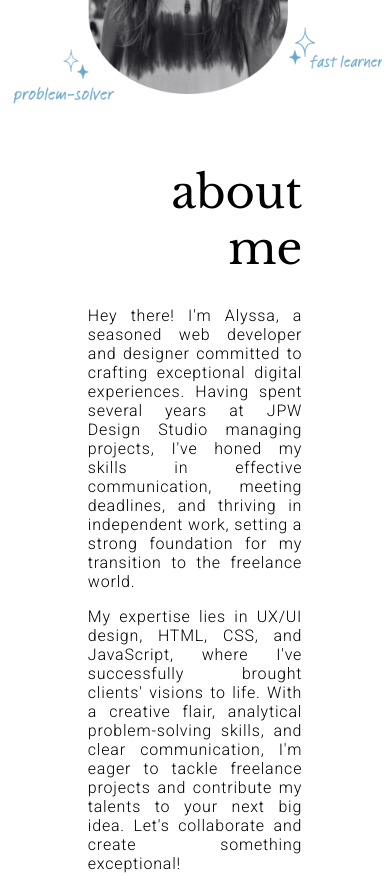
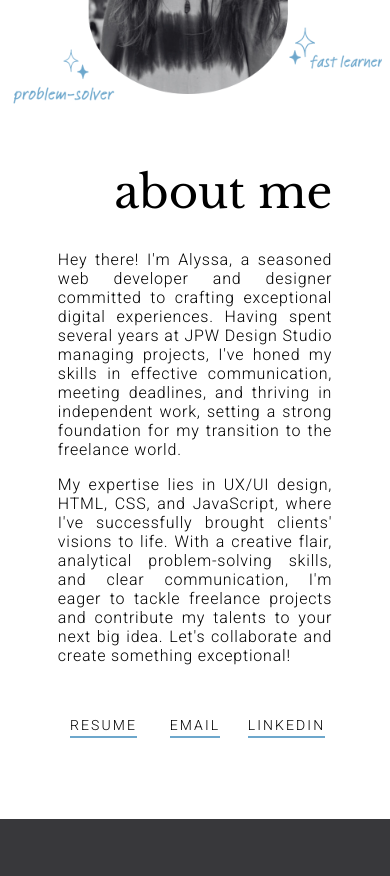
Before and after one commit to alybranch/alybranch.github.io, a plain HTML site: page index.html in a window 390 px wide. Shown: the part 1160-2036 px from the top of the page. Drawn offline with nearby package versions, Linux system fonts and the light colour scheme.

Commit message:
Update web.css

```diff
--- a/web.css
+++ b/web.css
@@ -443,12 +443,6 @@ p, li {
     transform: scaleX(1);
   }
 
-  body {
-      overflow-x: hidden;
-  }
-  .section-two .about-me{
-      padding: 0 30px;
-  }
   .section-three .section-content {
       display: block;
   }
```
